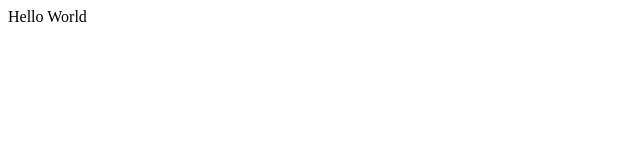
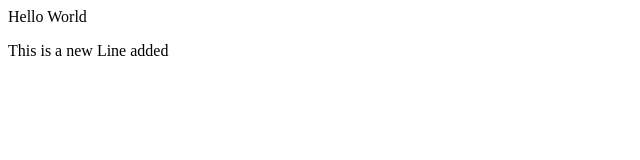
Before and after one commit to Bishaljit/LocalRepo, a plain HTML site: page index.html in a window 1280 px wide. Shown: the whole page, without its empty margins (0-640 px from the left). Drawn offline with Linux system fonts and the light colour scheme.

Commit message:
Added new line

```diff
--- a/index.html
+++ b/index.html
@@ -1 +1,2 @@
 <p>Hello World</p>
+<p>This is a new Line added</p>
```
